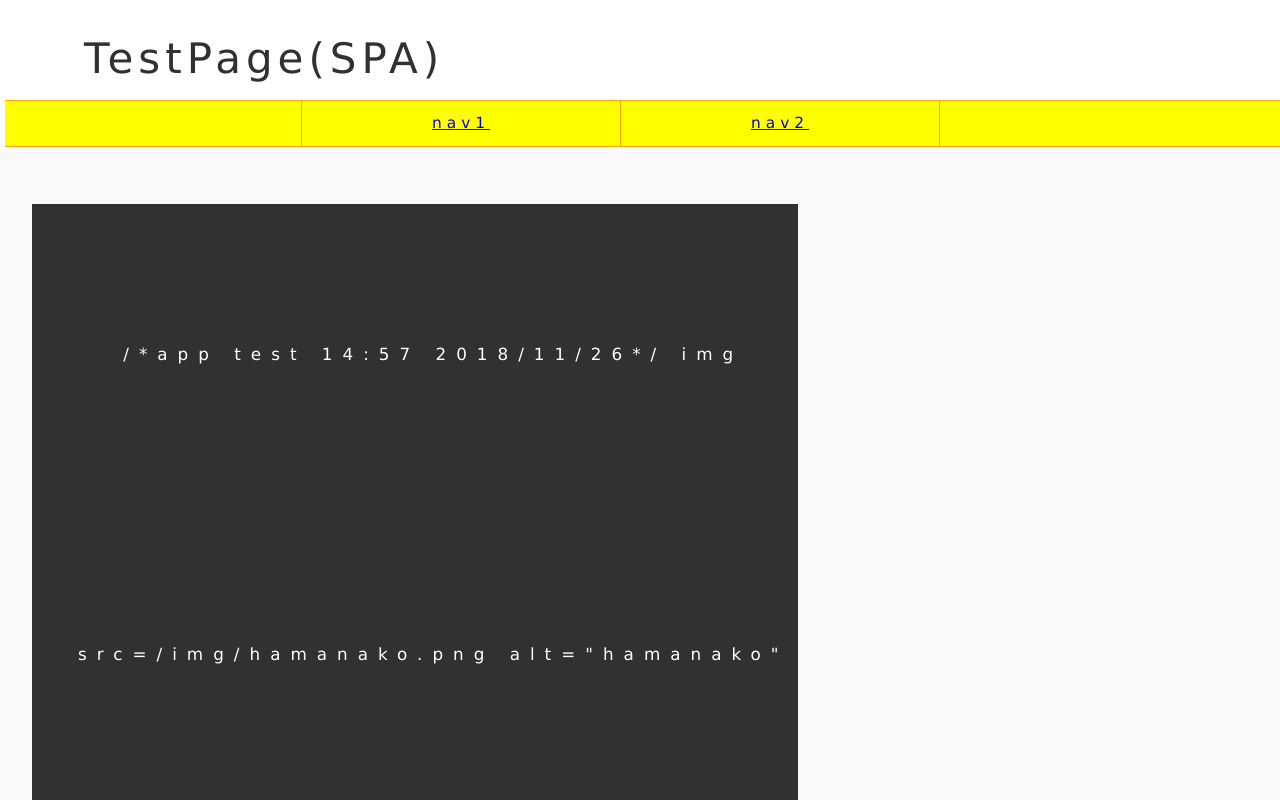
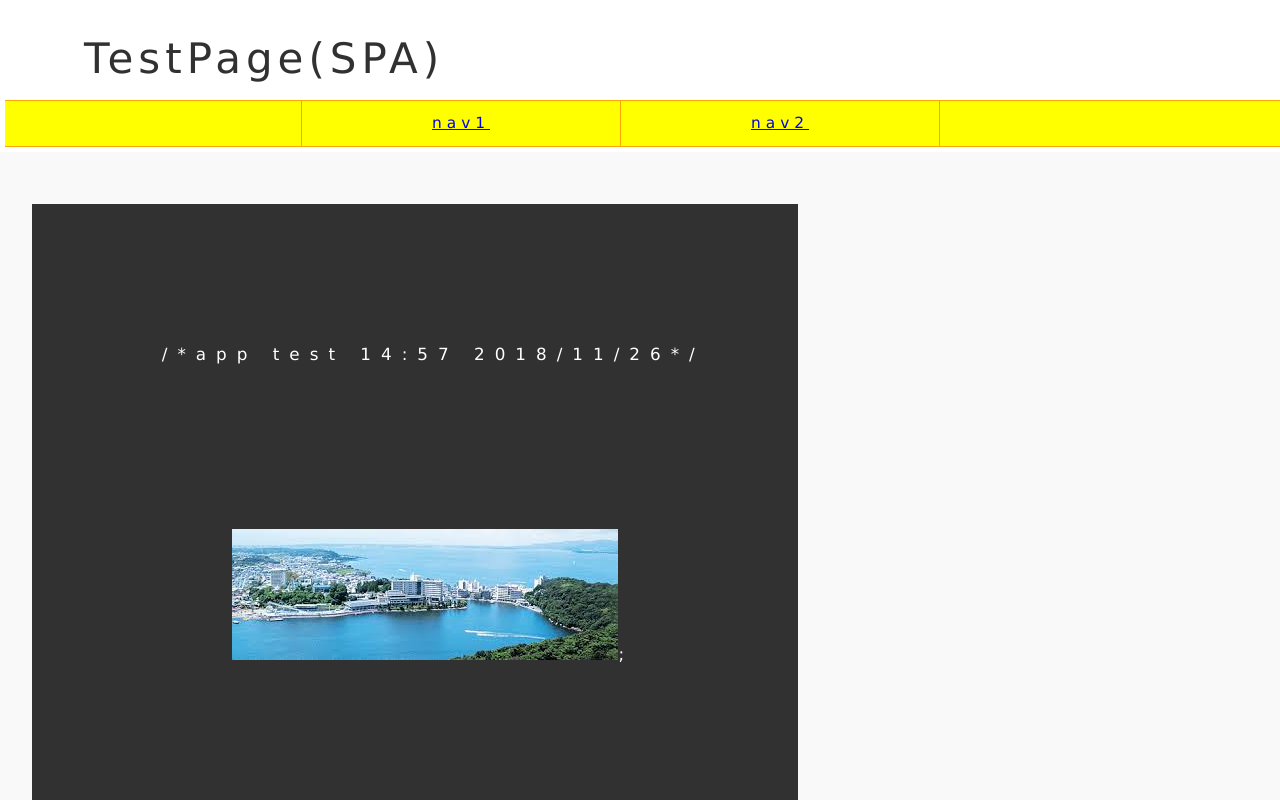
Before and after one commit to runway88/test2, a React (Create React App) app: page / in a window 1280 px wide. Shown: the top 800 px of the page. Built offline with nearby package versions, Linux system fonts and the light colour scheme.

Commit message:
imgタグ修正

```diff
--- a/src/App.js
+++ b/src/App.js
@@ -6,7 +6,7 @@ import './App.css';
     return (
       <div className="App">
         /*app test 14:57 2018/11/26*/
-	img src={`${process.env.PUBLIC_URL}/img/hamanako.png`} alt="hamanako" />;
+	<img src={`${process.env.PUBLIC_URL}/img/hamanako.png`} alt="hamanako" />;
       </div>
     );
   }
```
